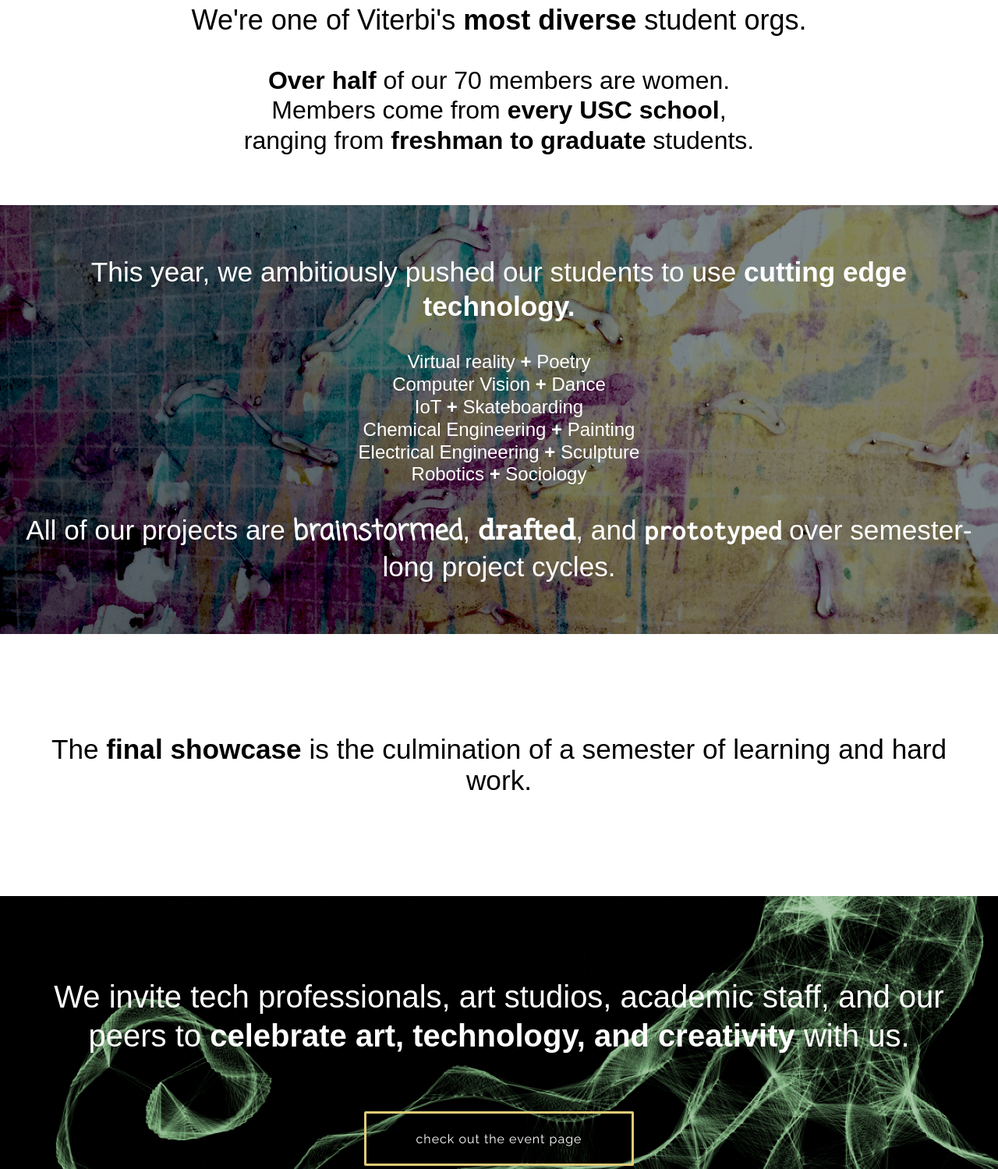
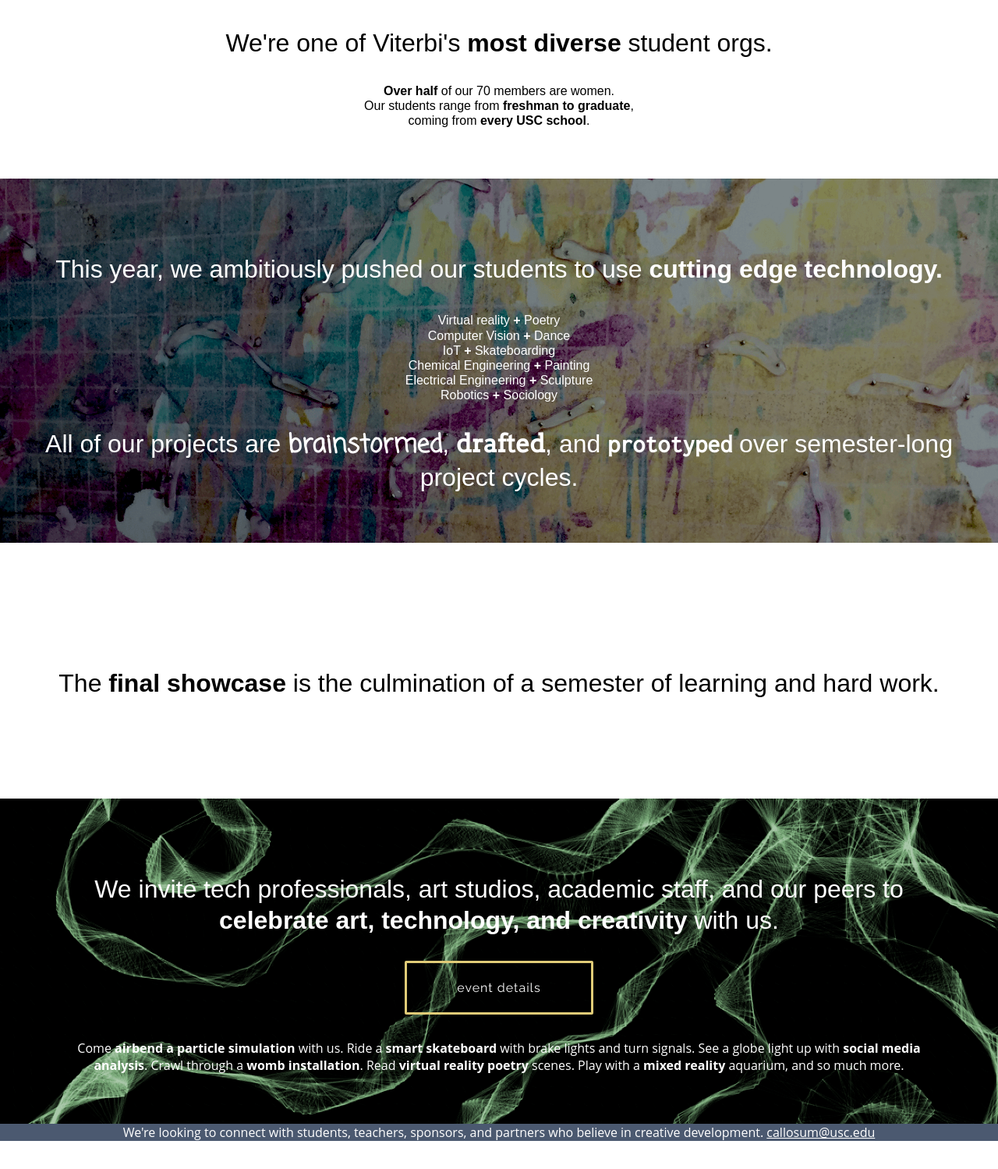
Before and after one commit to USCcorpuscallosum/website, a plain HTML site: page index.html in a window 1280 px wide. Shown: the part 861-2360 px from the top of the page at 78% size. After the commit the page ends 2324 px from the top, so only its background shows below. Drawn offline with Linux system fonts and the light colour scheme.

```diff
--- a/index.html
+++ b/index.html
@@ -5,8 +5,6 @@
     <title>Corpus Callosum</title>
     <!-- stylesheets -->
     <link href="css/cocastyle.css" rel="stylesheet">
-    <!-- javascript -->
-
   </head>
   <body>
 
@@ -22,8 +20,8 @@
         <div class="content">
           <h1 class="hook">We're one of Viterbi's <strong>most diverse</strong> student orgs.</h1>
           <h2 class="stat"><strong>Over half</strong> of our 70 members are women.</h2>
-          <h2 class="stat">Members come from <strong>every USC school</strong>,</h2>
-          <h2 class="stat">ranging from <strong>freshman to graduate</strong> students.</h2>
+          <h2 class="stat">Our students range from <strong>freshman to graduate</strong>,</h2>
+          <h2 class="stat">coming from <strong>every USC school</strong>.</h2>
         </div>
       </div>
 
@@ -52,16 +50,16 @@
       </div>
     </div>
 
-    <div class="full invite parallaxpicture">
+    <div class="hero invite parallaxpicture">
       <div class="content">
         <h1>We invite tech professionals, art studios, academic staff, and our peers to <strong>celebrate art, technology, and creativity</strong> with us.</h1>
-        <a class="btn" id="Event Details" href="google.com">check out the event page</a>
-        <h1>Come <strong>airbend</strong> with us. Ride a <strong>smart skateboard</strong> with brake lights and turn signals. See a globe light up with <strong>social media analysis</strong>. Crawl through a <strong>womb installation</strong> . Read <strong>virtual reality poetry </strong> scenes. Play with a <strong>mixed reality</strong> aquarium, and so much more.</h1>
+        <a class="btn" id="Event Details" href="google.com">event details</a>
+        <p>Come <strong>airbend a particle simulation</strong> with us. Ride a <strong>smart skateboard</strong> with brake lights and turn signals. See a globe light up with <strong>social media analysis</strong>. Crawl through a <strong>womb installation</strong>. Read <strong>virtual reality poetry </strong> scenes. Play with a <strong>mixed reality</strong> aquarium, and so much more.</p>
       </div>
     </div>
 
-    <footer>
+    <div class="hero footer">
       <p>We're looking to connect with students, teachers, sponsors, and partners who believe in creative development. <a href="mailto:callosum@usc.edu?Subject=wassup" target="_top">callosum@usc.edu</a></p>
-    </footer>
+    </div>
   </body>
 </html>
--- a/scss/cocastyle.scss
+++ b/scss/cocastyle.scss
@@ -11,11 +11,14 @@ h1, h2 {
   }
 }
 h1 {
-  font-size: 3.5em;
+  font-size: 2em;
+  padding-top: 1em;
+  line-height: 1.25em;
 
 }
 h2 {
-  font-size: 2em;
+  font-size: 1em;
+  line-height: 1.2em;
 }
 p {
   font-family: 'Open Sans', sans-serif;
@@ -43,6 +46,7 @@ p {
   width: 100vw;
   max-width: 100%;
   max-height: 100%;
+  min-height: 90vh;
   position: relative;
 
 }
@@ -68,6 +72,7 @@ p {
 
   .content {
     background: transparent;
+    padding-top: 10%;
     margin-left: 3%;
     margin-right: 5%;
     height: inherit;
@@ -88,8 +93,6 @@ p {
   }
   h1, h2 {
     color: white;
-    padding-top: 1em;
-    line-height: 1.25em;
   }
 
 }
@@ -107,12 +110,8 @@ p {
     margin-bottom: 5%;
 
     h1 {
-      font-size: 2.25em;
       padding-bottom: 1em;
       line-height: 1.25em;
-    }
-    h2 {
-      line-height: 1.2em;
     }
   }
 }
@@ -131,26 +130,19 @@ p {
   }
   .hook {
     h1 {
-      font-size: 2.2em;
       color: white;
-      padding-bottom: 1em;
-      line-height: 1.25em;
     }
 
   }
   .projectlist {
+    padding-top: 3%;
     h2 {
-      font-size: 1.5em;
       color: white;
-      line-height: 1.2em;
     }
   }
   .conc {
     h1 {
-      font-size: 2.2em;
       color: white;
-      padding-top: 1em;
-      line-height: 1.25em;
     }
 
   }
@@ -164,9 +156,6 @@ p {
     padding-left: 2%;
     padding-right: 2%;
     padding-bottom: 10%;
-    h1 {
-      font-size: 2.2em;
-    }
   }
 }
 .invite {
@@ -177,9 +166,9 @@ p {
     text-align: center;
     background: transparent;
     padding-top: 5%;
-    padding-left: 2%;
-    padding-right: 2%;
-    padding-bottom: 15%;
+    padding-bottom: 5%;
+    padding-left: 5%;
+    padding-right: 5%;
 
     a.btn {
     	border: 3px solid #E0CB77;
@@ -203,28 +192,26 @@ p {
     	        transition:all 0.1s ease-in-out;
     }
     a.btn:hover{
-    	background:#E0CB77;
+    	background:#2b313a;
     }
+
     h1 {
-      font-size: 2.5em;
       color: white;
-      padding-top: 1em;
-      padding-bottom: 1em;
-      line-height: 1.25em;
       p {
         color: white;
       }
     }
+    p {
+      color: white;
+    }
   }
 }
-footer{
-  background-color: black;
-  overflow: hidden;
+div.footer{
+  background-color: #4b5970;
+  height:auto;
   p {
     text-align: center;
     color: white;
-    margin: 0;
-    padding: 0;
     a {
       color: white;
     }
```
Also changed, not shown: css/cocastyle.css, 1 other file.
